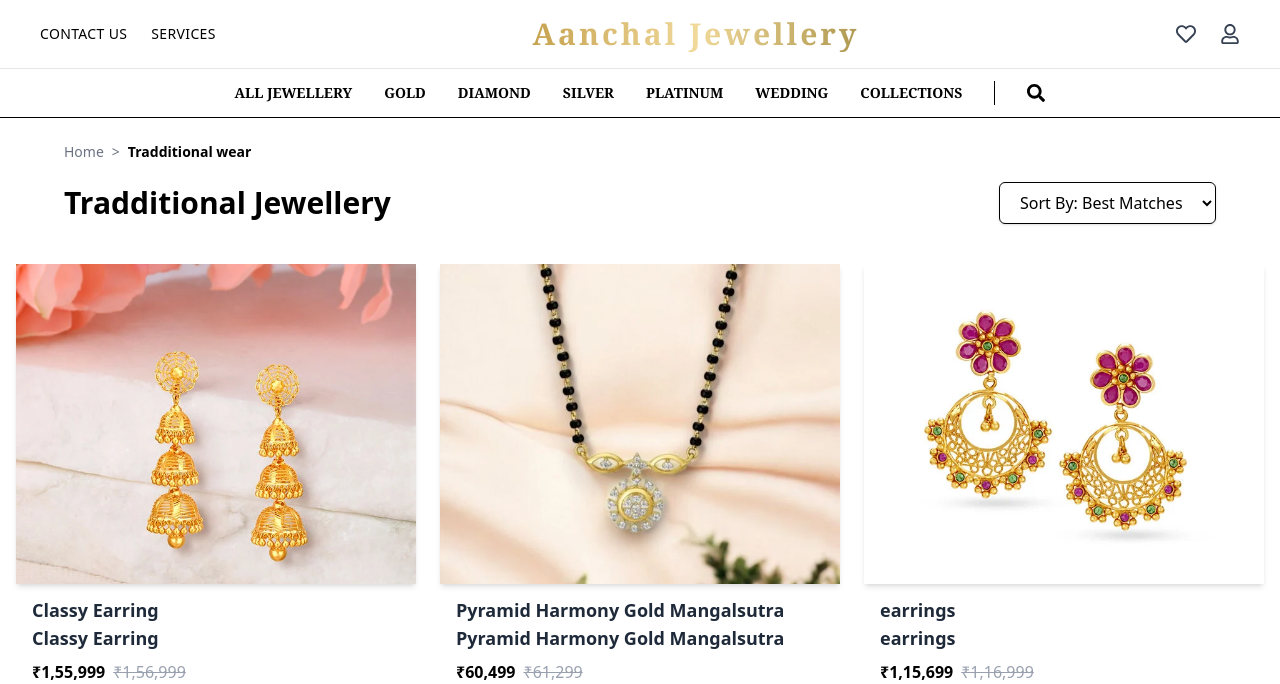
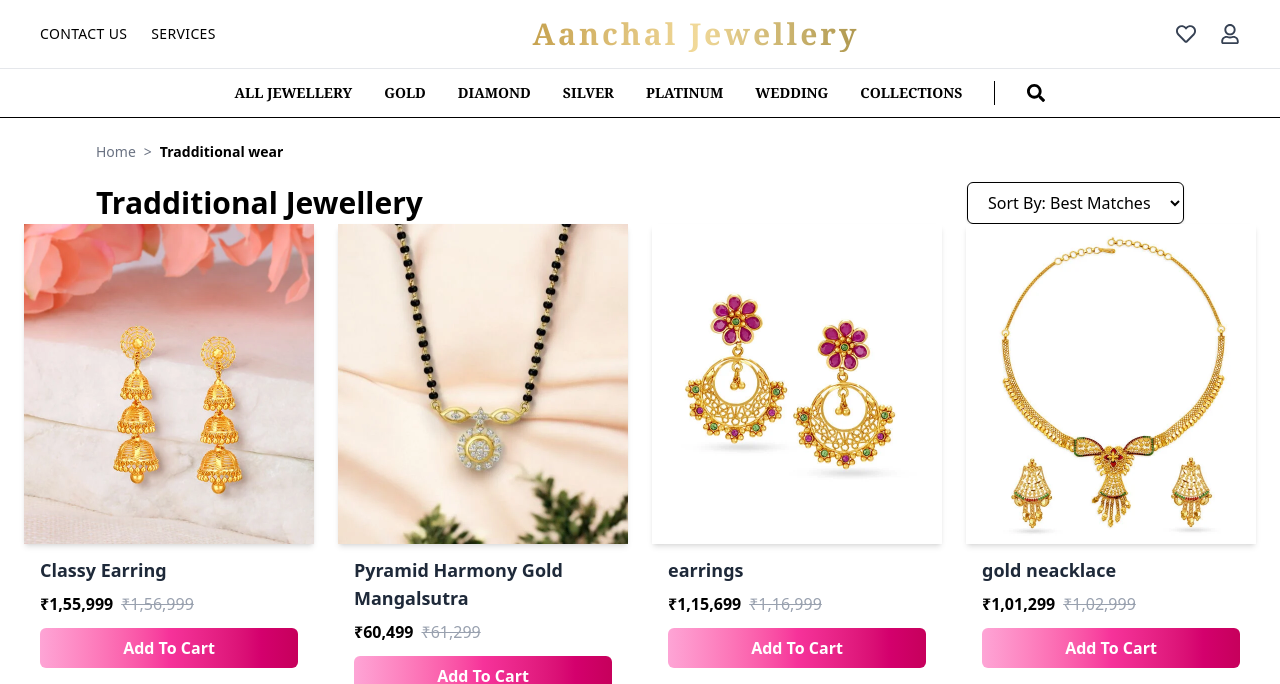
Before and after one commit to yuvrajpatilyp/AanchaalJewellary, a React (Vite) app in the folder Client/: page /tradditional in a window 1280 px wide. Shown: the top 684 px of the page. Built offline with nearby package versions, Linux system fonts and the light colour scheme.

Commit message:
HomePage

```diff
--- a/Client/src/App.jsx
+++ b/Client/src/App.jsx
@@ -18,6 +18,14 @@
 import CategoryBar from './Reusable/CategoryBar'
 import MyAccount from './components/MyAccount'
 import Contact from './contact/Contact'
+import DiamondNecklace from './Pages/DiamondNecklace'
+import GoldNecklace from './Pages/GoldNecklace'
+import PlatinumRings from './Pages/PlatinumRings'
+import DiamondEarrings from './Pages/DiamondEarrings'
+import GoldBangles from './Pages/GoldBangles'
+import DiamondBangles from './Pages/DiamondBangles'
+import SilverRings from './Pages/SilverRings'
+import SilverNecklace from './Pages/SilverNecklace'
 function App() {
   return (
     <div>
@@ -35,28 +43,35 @@
           <Route path='/menscollection' element={<Menscollection/>}/>
           <Route path='/kidscollection' element={<Kidscollection/>}/>
 
-          {/**/}
+          {/*slide banner*/}
           <Route path='/pearl' element={<HeroBanner/>}/>
           <Route path='/earrings' element={<Earringsbanner/>}/>
+          <Route path='/necklace' element={<DiamondNecklace/>}/>
+          <Route path='/gold' element={<GoldNecklace/>}/>
+          <Route path='/ring' element={<PlatinumRings/>}/>
 
-          {/*best sellers*/}
+          {/* category slider */}
+          <Route path='/earring' element={<DiamondEarrings/>}/>
+          <Route path='/bangles' element={<GoldBangles/>}/>
+          <Route path='/bracelets' element={<DiamondBangles/>}/>
+          <Route path='/rings' element={<SilverRings/>}/>
+          <Route path='/necklaces' element={<SilverNecklace/>}/>
 
+          {/* best sellers */}
           <Route path='/shop' element={<ShopBestseller/>}/>
 
-           {/* nwe arrival*/}
-
+          {/* new arrival */}
           <Route path='/silver-idols' element={<SilverIdolsPage />} />
           <Route path='/mangalsutra' element={<MangalsutraPage />} />
 
-          <Route path='/myAccount' element={<MyAccount />} />
-          <Route path='/contact' element={<Contact />} />
+           {/*  */}
+          {/* <Route path='/myAccount' element={<MyAccount />} />
+          <Route path='/contact' element={<Contact />} /> */}
        </Routes>
        <Footer />
 
     </div>
-    // <Routes>
-    //   <Route path="/" element={<Footer/>} />
-    // </Routes>
+
   )
 }
 
--- a/Client/src/HomePage/CasualWear.jsx
+++ b/Client/src/HomePage/CasualWear.jsx
@@ -90,9 +90,8 @@
     <div className="w-full">
 
       {/* Navigation + Sort */}
-      <div className="max-w-6xl mx-auto mt-6 px-4 sm:px-6 md:px-0">
+      <div className="max-w-6xl mx-auto mt-6 px-4 sm:px-6 md:px-8">
 
-        {/* breadcrumb */}
         <div className="flex items-center gap-2 text-gray-500 text-xs sm:text-sm">
           <Link to="/" className="hover:underline">Home</Link>
           <span>{">"}</span>
@@ -113,15 +112,10 @@
       </div>
 
       {/* Product Grid */}
-      <div className="
-        max-w-7xl mx-auto
-        grid
-        grid-cols-2 sm:grid-cols-2
-        md:grid-cols-3 lg:grid-cols-3
-        gap-4 sm:gap-6
-        px-3 sm:px-4 md:px-6
-        py-8
-      ">
+      <div
+        className="max-w-7xl mx-auto grid grid-cols-2 sm:grid-cols-2 md:grid-cols-3
+        lg:grid-cols-4 gap-4 sm:gap-6 px-3 sm:px-4 md:px-6 lg:px-8py-8"
+      >
         {products.map((item, i) => (
           <Card
             key={i}
--- a/Client/src/HomePage/CategorySlider.jsx
+++ b/Client/src/HomePage/CategorySlider.jsx
@@ -7,7 +7,7 @@
 const categories = [
   { title: "NEWARRIVAL", image: "src/assets/newarrival3.jpg" },
   { title: "BANGLES", image: "src/assets/bangles1.webp" },
-  { title: "EARRINGS", image: "src/assets/earrings1.webp" },
+  { title: "EARRING", image: "src/assets/earrings1.webp" },
   { title: "BRACELETS", image: "src/assets/pearl11hover.webp" },
   { title: "RINGS", image: "src/assets/ring1.webp" },
   { title: "NECKLACES", image: "src/assets/necklace1.jpg" },
@@ -26,8 +26,6 @@
         spaceBetween={20}
         slidesPerView={2}
         breakpoints={{
-          480: { slidesPerView: 3 },
-          640: { slidesPerView: 3 },
           768: { slidesPerView: 4 },
           1024: { slidesPerView: 5 },
           1280: { slidesPerView: 5 },
--- a/Client/src/HomePage/PartyWear.jsx
+++ b/Client/src/HomePage/PartyWear.jsx
@@ -85,30 +85,37 @@
   ];
 
   const [products, setProducts] = useState(productsData);
+
   return (
     <div className="w-full">
+
       {/* Navigation + Sort */}
-        <div className="max-w-6xl mx-auto mt-6 px-3 md:px-0">
-              <div className="flex items-center gap-2 text-gray-500 text-sm">
+      <div className="max-w-6xl mx-auto mt-6 px-4 sm:px-6 md:px-8">
+
+        {/* breadcrumb */}
+        <div className="flex items-center gap-2 text-gray-500 text-xs sm:text-sm">
           <Link to="/" className="hover:underline">Home</Link>
           <span>{">"}</span>
           <span className="font-semibold text-black">Party Wear</span>
         </div>
 
-                <div className="flex flex-col md:flex-row justify-between mt-5 items-center">
-                <h1 className="text-2xl md:text-3xl font-bold">
-                 party wear collections <span className="text-gray-500"></span>
+        {/* Heading + Sort */}
+        <div className="flex flex-col md:flex-row justify-between mt-5 items-start md:items-center gap-3">
+          <h1 className="text-xl sm:text-2xl md:text-3xl font-bold">
+            party wear collections
           </h1>
+
           <SortDropdown
             productsData={productsData}
             onSort={(updatedList) => setProducts(updatedList)}
           />
-
         </div>
       </div>
 
       {/* Product Grid */}
-      <div className="max-w-7xl mx-auto grid grid-cols-2 sm:grid-cols-2 md:grid-cols-3 lg:grid-cols-3 gap-6 px-4 py-10">
+      <div
+        className="max-w-7xl mx-auto grid grid-cols-2 sm:grid-cols-2 md:grid-cols-3 lg:grid-cols-4
+          gap-4 sm:gap-6 px-3 sm:px-4 md:px-6 lg:px-8py-10">
         {products.map((item, i) => (
           <Card
             key={i}
@@ -121,10 +128,9 @@
           />
         ))}
       </div>
+
     </div>
   );
 };
 
-
-
-export default PartyWear
+export default PartyWear;
--- a/Client/src/HomePage/SlideBanner.jsx
+++ b/Client/src/HomePage/SlideBanner.jsx
@@ -41,6 +41,7 @@
   img: "src/assets/slide-img3.jpg",
   title: "A Promise for a Lifetime",
   btn: "Shop Now",
+  link: "/ring",
   titleStyle:
     "uppercase tracking-[3px] sm:tracking-[6px] text-xl sm:text-3xl md:text-5xl font-bold bg-gradient-to-r from-yellow-300 to-red-500 bg-clip-text text-transparent drop-shadow-xl",
   descStyle:
@@ -56,6 +57,7 @@
   title: "Feel the Luxury of Gold",
   desc: "Celebrate moments that matter",
   btn: "Explore Now",
+  link: "/gold",
   titleStyle:
     "text-xl sm:text-3xl md:text-5xl font-bold bg-gradient-to-r from-yellow-200 to-red-500 bg-clip-text text-transparent drop-shadow-xl",
   descStyle:
@@ -71,6 +73,7 @@
   title: "Shine Like Never Before",
   desc: "Discover breathtaking diamond necklaces",
   btn: "Explore Now",
+  link: "/necklace",
   titleStyle:
     "text-xl sm:text-3xl md:text-5xl font-bold bg-gradient-to-r from-white to-red-500 bg-clip-text text-transparent drop-shadow-xl",
   descStyle:
--- a/Client/src/HomePage/Tradditional.jsx
+++ b/Client/src/HomePage/Tradditional.jsx
@@ -3,7 +3,6 @@
 import { Link } from 'react-router-dom';
 import SortDropdown from '../Reusable/SortDropdown';
 import Card from '../Reusable/Card';
-
 
 function Tradditional() {
   const handleAddToCart = () => {
@@ -56,7 +55,7 @@
       newprice: "1,55,999",
       oldprice: "1,56,999",
       image: "src/assets/tradditionalwear/tradditionalwear11.webp",
-                hoverImage: "src/assets/Tradditionalwear/tradditionalwear12.webp",
+      hoverImage: "src/assets/Traditionalwear/traditionalwear12.webp",
       Bestseller: "Bestseller",
     },
     {
@@ -64,52 +63,59 @@
       newprice: "60,499",
       oldprice: "61,299",
       image: "src/assets/tradditionalwear/tradditionalwear13.webp",
-                hoverImage: "src/assets/Tradditionalwear/tradditionalwear14.webp",
+      hoverImage: "src/assets/Traditionalwear/traditionalwear14.webp",
       Bestseller: false,
     },
     {
       title: "tredditional neacklace",
       newprice: "1,15,699",
       oldprice: "1,16,999",
-                image: "src/assets/tradditionalwear/tradditionalwear15.jpg",
-                hoverImage: "src/assets/Tradditionalwear/tradditionalwear16.webp",
+      image: "src/assets/traditionalwear/traditionalwear15.jpg",
+      hoverImage: "src/assets/Traditionalwear/traditionalwear16.webp",
       Bestseller: true,
     },
     {
       title: "gold earrings",
       newprice: "1,01,299",
       oldprice: "1,02,999",
-                image: "src/assets/tradditionalwear/tradditionalwear17.jpg",
-                hoverImage: "src/assets/Tradditionalwear/tradditionalwear18.webp",
+      image: "src/assets/traditionalwear/traditionalwear17.jpg",
+      hoverImage: "src/assets/Traditionalwear/traditionalwear18.webp",
       Bestseller: true,
     },
   ];
 
   const [products, setProducts] = useState(productsData);
+
   return (
     <div className="w-full">
+
       {/* Navigation + Sort */}
-        <div className="max-w-6xl mx-auto mt-6 px-3 md:px-0">
-              <div className="flex items-center gap-2 text-gray-500 text-sm">
+      <div className="max-w-6xl mx-auto mt-6 px-4 sm:px-6 md:px-8">
+
+        {/* breadcrumb */}
+        <div className="flex items-center gap-2 text-gray-500 text-xs sm:text-sm">
           <Link to="/" className="hover:underline">Home</Link>
           <span>{">"}</span>
           <span className="font-semibold text-black">Tradditional wear</span>
         </div>
 
-              <div className="flex flex-col md:flex-row justify-between mt-5 items-center">
-                <h1 className="text-2xl md:text-3xl font-bold">
-                 Tradditional Jewellery <span className="text-gray-500"></span>
+        {/* Heading + Sort */}
+        <div className="flex flex-col md:flex-row justify-between mt-5 items-start md:items-center gap-3">
+          <h1 className="text-xl sm:text-2xl md:text-3xl font-bold">
+            Tradditional Jewellery
           </h1>
+
           <SortDropdown
             productsData={productsData}
             onSort={(updatedList) => setProducts(updatedList)}
           />
-
         </div>
       </div>
 
       {/* Product Grid */}
-      <div className="max-w-7xl mx-auto grid grid-cols-2 sm:grid-cols-2 md:grid-cols-3 lg:grid-cols-3 gap-6 px-4 py-10">
+      <div
+        className="max-w-7xl mx-auto grid grid-cols-2 sm:grid-cols-2 md:grid-cols-3 lg:grid-cols-4
+          gap-4 sm:gap-6 px-3 sm:px-4 md:px-6 lg:px-8py-10">
         {products.map((item, i) => (
           <Card
             key={i}
@@ -122,10 +128,9 @@
           />
         ))}
       </div>
+
     </div>
   );
 };
 
-
-
-export default Tradditional
+export default Tradditional;
--- a/Client/src/Reusable/Card.jsx
+++ b/Client/src/Reusable/Card.jsx
@@ -42,13 +42,6 @@
 
       <div className="px-4 py-3">
 
-
-        <h2
-          className="text-lg font-semibold text-gray-800 text-left "
-        >
-          {title}
-        </h2>
-
         <h2 className="text-lg font-semibold text-gray-800 text-left">
          {title}
         </h2>
```
Lines whose indentation alone changed are shown as unchanged.
